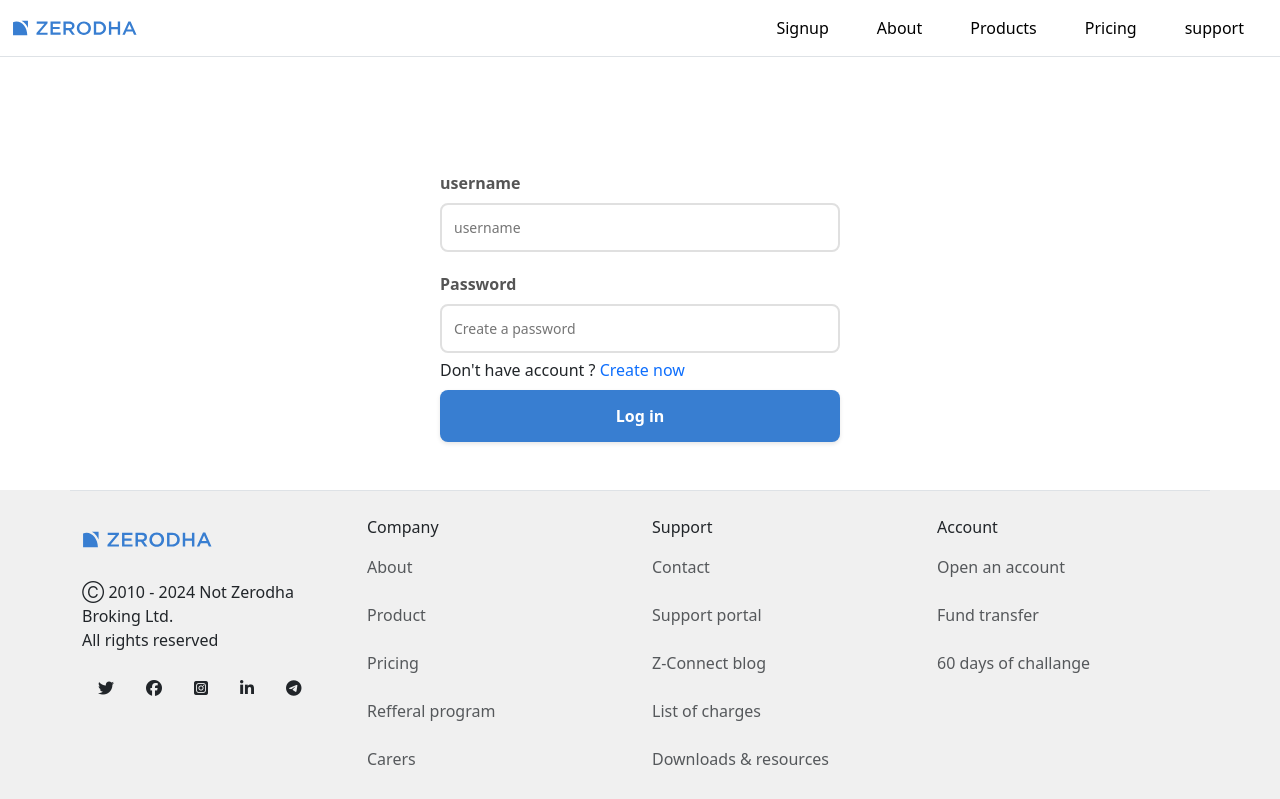
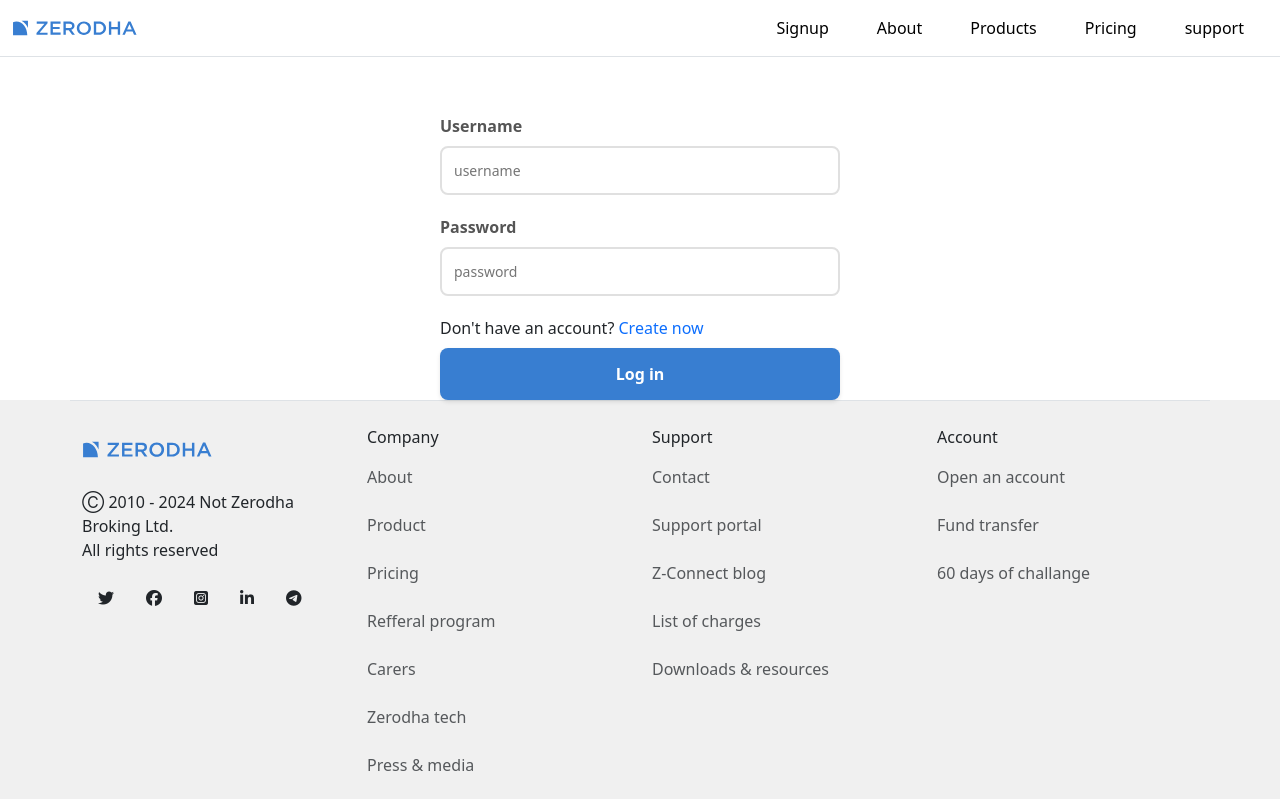
Before and after one commit to ahteshan-glitch/trading_webapp, a React (Vite) app in the folder frontend/: page /login in a window 1280 px wide. Shown: the top 799 px of the page. Built offline with nearby package versions, Linux system fonts and the light colour scheme.

Commit message:
Update Login.jsx

```diff
--- a/frontend/src/landing_page/login/Login.jsx
+++ b/frontend/src/landing_page/login/Login.jsx
@@ -2,128 +2,121 @@
 import { useState } from "react";
 import axios from "axios";
 
+const styles = {
+  container: { paddingTop: "57px", maxWidth: "400px", margin: "0 auto" },
+  fieldWrapper: { marginBottom: "20px" },
+  label: { display: "block", fontWeight: 600, marginBottom: "8px", color: "#555" },
+  input: {
+    width: "100%",
+    padding: "12px",
+    border: "2px solid #e0e0e0",
+    borderRadius: "8px",
+    fontSize: "14px",
+    transition: "border 0.3s",
+  },
+  button: {
+    width: "100%",
+    padding: "14px",
+    backgroundColor: "#387ed1",
+    color: "#fff",
+    border: "none",
+    borderRadius: "8px",
+    fontWeight: 600,
+    fontSize: "16px",
+    cursor: "pointer",
+    transition: "all 0.2s ease",
+    boxShadow: "0 2px 4px rgba(0,0,0,0.1)",
+  },
+};
+
 function Login() {
-    const [userData,setUserData]=useState({username:"",password:""})
-    const handleSubmit = async (e) => {
-      e.preventDefault();
-      try {
-        const res = await axios.post(import.meta.env.VITE_LOGIN_URL, userData);
+  const [userData, setUserData] = useState({ username: "", password: "" });
+
+  const handleChange = (e) =>
+    setUserData((prev) => ({ ...prev, [e.target.id]: e.target.value }));
+
+  const handleSubmit = async (e) => {
+    e.preventDefault();
+    const url = import.meta.env.VITE_LOGIN_URL;
+    if (!url) {
+      return alert("Login URL not configured. Check your .env file.");
+    }
+
+    try {
+      const res = await axios.post(
+        url,
+        userData,
+        { withCredentials: true }
+      );
+      // store token if you also return it in JSON
+      if (res.data.token) {
         localStorage.setItem("token", res.data.token);
-        window.location.href = res.data.redirectUrl;
-      } catch (error) {
-        if (error) {
-          alert(error.response.data.message);
-        } else {
-          alert("Something went wrong.");
-        }
       }
-    };
+      window.location.href = res.data.redirectUrl;
+    } catch (err) {
+      // More robust guard
+      const msg =
+        err.response?.data?.message ||
+        err.message ||
+        "Something went wrong. Please try again.";
+      alert(msg);
+    }
+  };
 
-    const handleChange=(e)=>{
-            setUserData((prev)=>({...prev,[e.target.id]:e.target.value}))
-    }
-    return (
-        <div style={{paddingTop:"57px"}}>
-     <div style={{ paddingTop: "57px", maxWidth: "400px", margin: "0 auto" }} className="mb-5">
+  return (
+    <div style={styles.container}>
       <form onSubmit={handleSubmit}>
-      <div style={{ marginBottom: "20px" }}>
-          <label
-            htmlFor="username"
-            style={{
-              display: "block",
-              fontWeight: "600",
-              marginBottom: "8px",
-              color: "#555",
-            }}
-          >
-            username
+        <div style={styles.fieldWrapper}>
+          <label htmlFor="username" style={styles.label}>
+            Username
           </label>
           <input
-            onChange={handleChange}
-           value={userData.username}
-            type="username"
             id="username"
+            type="text"
             placeholder="username"
             required
-            style={{
-              width: "100%",
-              padding: "12px",
-              border: "2px solid #e0e0e0",
-              borderRadius: "8px",
-              fontSize: "14px",
-              transition: "border 0.3s",
-            }}
+            value={userData.username}
+            onChange={handleChange}
+            style={styles.input}
           />
         </div>
 
-        <div style={{ marginBottom: "5px" }}>
-          <label
-            htmlFor="password"
-            style={{
-              display: "block",
-              fontWeight: "600",
-              marginBottom: "8px",
-              color: "#555",
-            }}
-          >
+        <div style={styles.fieldWrapper}>
+          <label htmlFor="password" style={styles.label}>
             Password
           </label>
           <input
+            id="password"
+            type="password"
+            placeholder="password"
+            required
+            value={userData.password}
             onChange={handleChange}
-            value={userData.password}
-            type="password"
-            id="password"
-            placeholder="Create a password"
-            required
-            style={{
-              width: "100%",
-              padding: "12px",
-              border: "2px solid #e0e0e0",
-              borderRadius: "8px",
-              fontSize: "14px",
-              transition: "border 0.3s",
-            }}
+            style={styles.input}
           />
         </div>
-        <p className="mb-2">Don't have account ? <Link to="/signup">Create now</Link></p>
+
+        <p className="mb-2">
+          Don't have an account? <Link to="/signup">Create now</Link>
+        </p>
+
         <button
           type="submit"
-          style={{
-            width: "100%",
-            padding: "14px",
-            backgroundColor: "#387ed1",
-            color: "white",
-            border: "none",
-            borderRadius: "8px",
-            fontWeight: "600",
-            fontSize: "16px",
-            cursor: "pointer",
-            transition: "all 0.2s ease",
-            transform: "translateY(0)",
-            boxShadow: "0 2px 4px rgba(0,0,0,0.1)"
-          }}
+          style={styles.button}
           onMouseDown={(e) => {
-            e.currentTarget.style.backgroundColor = "#2a5ea0";
             e.currentTarget.style.transform = "translateY(1px)";
             e.currentTarget.style.boxShadow = "0 1px 2px rgba(0,0,0,0.1)";
           }}
           onMouseUp={(e) => {
-            e.currentTarget.style.backgroundColor = "#387ed1";
-            e.currentTarget.style.transform = "translateY(0)";
-            e.currentTarget.style.boxShadow = "0 2px 4px rgba(0,0,0,0.1)";
-          }}
-          onMouseLeave={(e) => {
-            e.currentTarget.style.backgroundColor = "#387ed1";
             e.currentTarget.style.transform = "translateY(0)";
             e.currentTarget.style.boxShadow = "0 2px 4px rgba(0,0,0,0.1)";
           }}
         >
           Log in
         </button>
-              </form>
-            </div>
-          </div>
-     );
+      </form>
+    </div>
+  );
 }
 
 export default Login;
```
